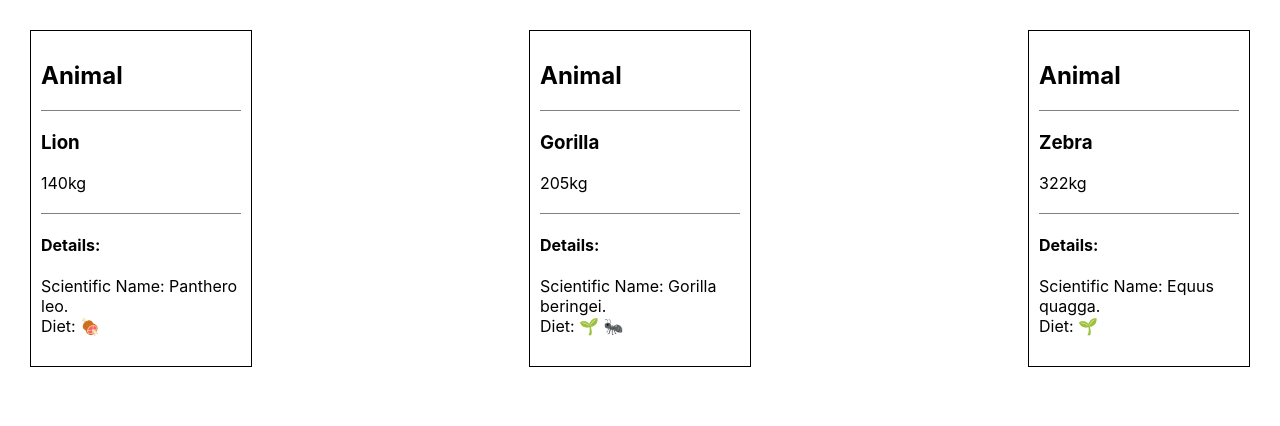
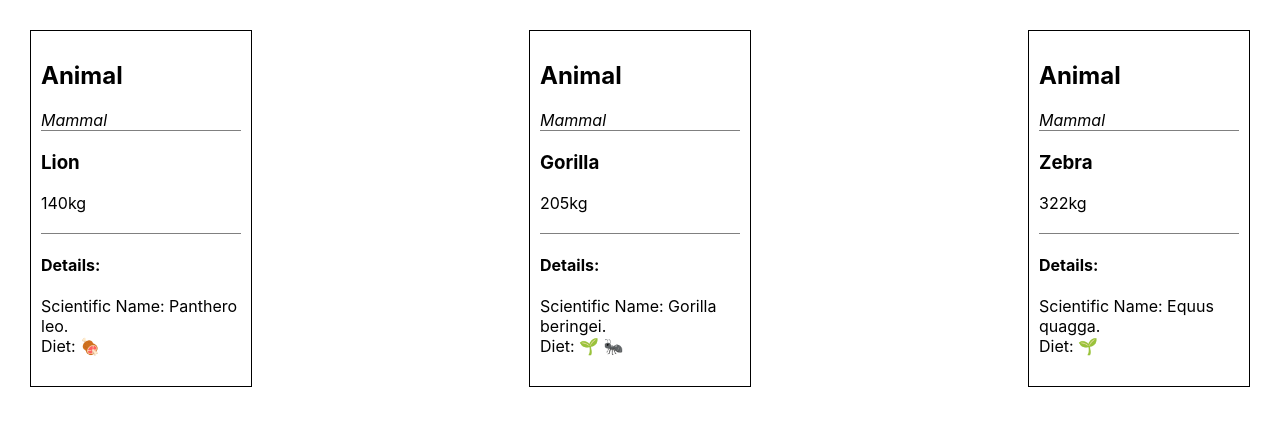
Before and after one commit to NedimRenesalis/Neds_Easy_React_Bootcamp, a React (Create React App) app in the folder neds_easy_react_bootcamp/: page / in a window 1280 px wide. Shown: the top 426 px of the page. Built offline with nearby package versions, Linux system fonts and the light colour scheme.

Commit message:
component as a prop

```diff
--- a/neds_easy_react_bootcamp/src/components/AnimalCard/AnimalCard.js
+++ b/neds_easy_react_bootcamp/src/components/AnimalCard/AnimalCard.js
@@ -5,7 +5,7 @@
 
 export default function AnimalCard({ name, size, ...props }) {
   return(
-    <Card title="Animal">
+    <Card title="Animal" details={<em>Mammal</em>}>
       <h3>{name}</h3>
       <div>{size}kg</div>
       <AnimalDetails
--- a/neds_easy_react_bootcamp/src/components/Card/Card.js
+++ b/neds_easy_react_bootcamp/src/components/Card/Card.js
@@ -2,11 +2,12 @@
 import PropTypes from 'prop-types';
 import './Card.css';
 
-export default function Card({ children, title }) {
+export default function Card({ children, details, title }) {
   return(
     <div className="card">
       <div className="card-details">
         <h2>{title}</h2>
+        {details}
       </div>
       {children}
     </div>
@@ -18,5 +19,10 @@
     PropTypes.arrayOf(PropTypes.element),
     PropTypes.element.isRequired
   ]),
+  details: PropTypes.element,
   title: PropTypes.string.isRequired,
 }
+
+Card.defaultProps = {
+  details: null,
+}
```
